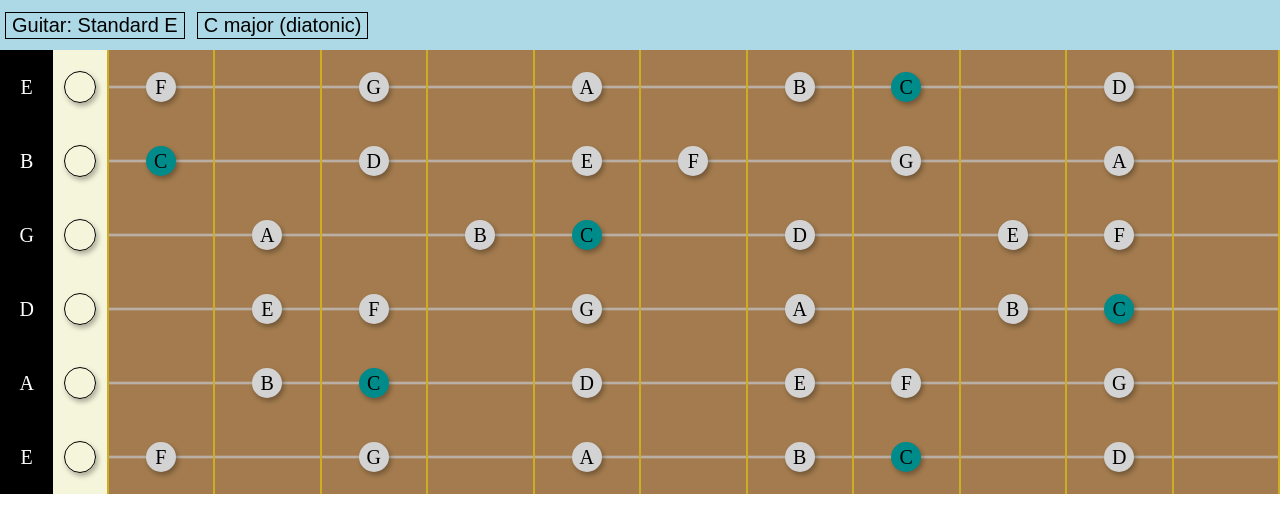
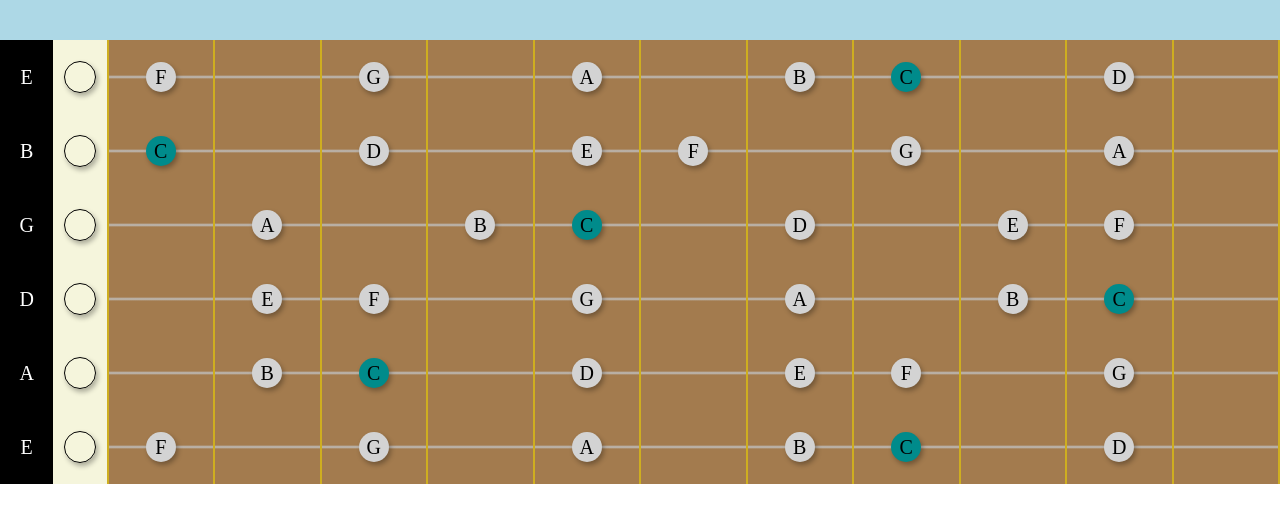
Before and after one commit to be-v-fr/frets-n-scales, a plain HTML site: page index.html in a window 1280 px wide. Drawn offline with Linux system fonts and the light colour scheme.

Commit message:
added nav toggle

```diff
--- a/index.html
+++ b/index.html
@@ -16,11 +16,11 @@
 
 <body onload="init()">
     <div id="content">
-        <nav id="navBar">
-            <button id="navTuning" onclick=""></button>
-            <button id="navScale" onclick=""></button>
+        <nav id="navBar" onclick="toggleNav()">
+            <div id="navTuning"></div>
+            <div id="navScale"></div>
         </nav>
-        <table id="fretboard"></table>
+        <table id="fretboard" onclick="hideNav()"></table>
     </div>
 </body>
 
--- a/script.js
+++ b/script.js
@@ -26,6 +26,16 @@ function renderNav() {
     scale.innerHTML = '';
     scale.innerHTML = `${capitalizeFirstLetter(DEF_SCALE[2])} `;
     scale.innerHTML += `${DEF_SCALE[1]} (${DEF_SCALE[0]})`;
+}
+
+function toggleNav() {
+    const nav = document.getElementById('navBar');
+    nav.classList.toggle('showNav');
+}
+
+function hideNav() {
+    const nav = document.getElementById('navBar');
+    nav.classList.remove('showNav');
 }
 
 function updateTuning(relTuning, root) {
--- a/style.css
+++ b/style.css
@@ -1,5 +1,6 @@
 :root {
-    --navHeight: 40px;
+    --navHeightTotal: 200px;
+    --navHeightHidden: 40px;
     --fontSizeRegular: 20px;
 }
 
@@ -15,25 +16,28 @@ body {
 }
 
 nav {
-    height: var(--navHeight);
+    width: 100%;
+    height: var(--navHeightTotal);
+    position: fixed;
+    top: calc(var(--navHeightHidden) - var(--navHeightTotal));
     padding: calc(var(--navHeight) / 8);
     display: flex;
     gap: 12px;
     justify-content: flex-start;
     align-items: center;
     background: lightblue;
+    transition: 125ms ease-in-out;
 }
 
-nav button {
-    font-size: var(--fontSizeRegular);
-    border: 1px solid black;
-    outline: none;
-    background: none;
+.showNav {
+    top: 0;
+    transition: 125ms ease-in-out;
 }
 
 #fretboard {
     width: 100%;
-    height: (100% - var(--navHeight));
+    height: (100% - var(--navHeightHidden));
+    margin-top: var(--navHeightHidden);
     background: rgb(163, 123, 78);
     border-collapse: collapse;
     display: flex;
```
